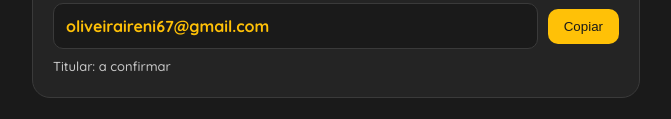
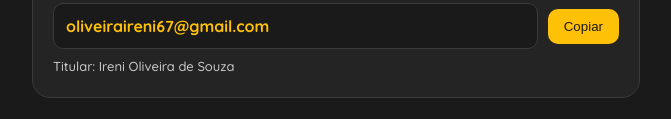
Before and after one commit to sitesprobr/pro-lanche, a plain HTML site: page index.html in a window 1280 px wide. Shown: the part 1982-2101 px from the top of the page, without its empty margins (304-975 px from the left). Drawn offline with Linux system fonts and the light colour scheme.

Commit message:
Define titular do Pix: Ireni Oliveira de Souza

```diff
--- a/index.html
+++ b/index.html
@@ -135,7 +135,7 @@
           <span class="pix-key" id="pix-key">oliveiraireni67@gmail.com</span>
           <button class="pix-copy" id="pix-copy" type="button">Copiar</button>
         </div>
-        <p class="pix-nome">Titular: a confirmar</p>
+        <p class="pix-nome">Titular: Ireni Oliveira de Souza</p>
       </div>
     </div>
 
@@ -175,7 +175,7 @@
           <span class="pix-key" id="pix-key2">oliveiraireni67@gmail.com</span>
           <button class="pix-copy" id="pix-copy2" type="button">Copiar</button>
         </div>
-        <p class="pix-nome">Titular: a confirmar</p>
+        <p class="pix-nome">Titular: Ireni Oliveira de Souza</p>
       </div>
       <label for="c-obs">Observações (opcional)</label>
       <input id="c-obs" type="text" placeholder="Ex: sem batata palha, troco para R$50...">
@@ -189,7 +189,7 @@
   <script>
     var WHATS = "5522998401809";
     var PIX_CHAVE = "oliveiraireni67@gmail.com";
-    var PIX_TITULAR = "a confirmar";
+    var PIX_TITULAR = "Ireni Oliveira de Souza";
     var qty = {};
 
     function render(id, list) {
```
